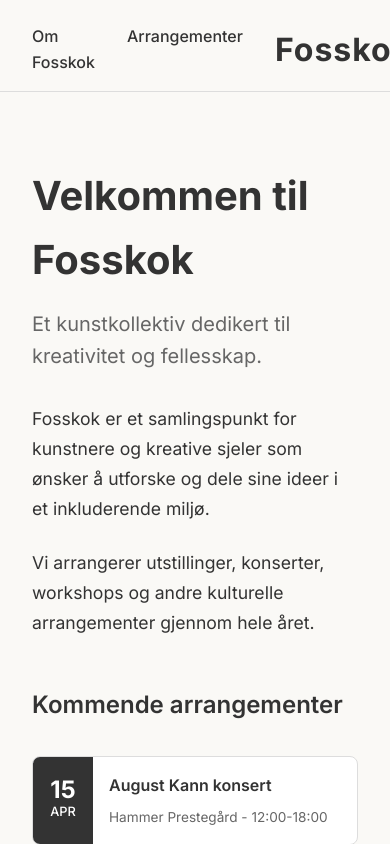
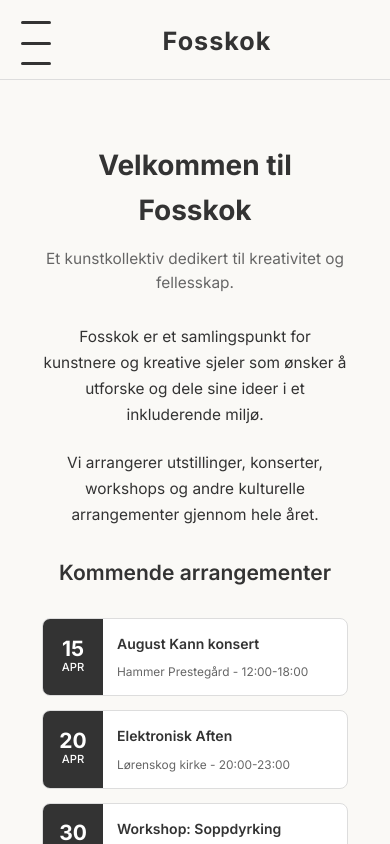
Before and after one commit to 0xJensMalm/fosskok, a Next.js app: page / in a window 390 px wide. Built offline with nearby package versions, Linux system fonts and the light colour scheme.

Commit message:
mobile responsiveness

```diff
--- a/app/arrangementer/page.module.css
+++ b/app/arrangementer/page.module.css
@@ -3,7 +3,7 @@
   flex-direction: column;
   max-width: 1200px;
   margin: 0 auto;
-  padding: 2rem 0;
+  padding: 2rem 1rem;
 }
 
 .eventsGrid {
@@ -138,6 +138,7 @@
   background-color: #333;
 }
 
+/* Mobile styles - force single column layout */
 @media (max-width: 900px) {
   .eventsGrid {
     grid-template-columns: repeat(2, 1fr);
@@ -148,4 +149,29 @@
   .eventsGrid {
     grid-template-columns: 1fr;
   }
+
+  .container {
+    padding: 1.5rem 1rem;
+  }
+
+  .eventCard {
+    min-height: auto;
+  }
+
+  .eventTitle {
+    font-size: 1rem;
+  }
+
+  .eventDate {
+    padding: 1rem 0;
+  }
+
+  .day {
+    font-size: 1.6rem;
+  }
+
+  .calendarButton {
+    width: 100%;
+    justify-content: center;
+  }
 }
--- a/app/globals.css
+++ b/app/globals.css
@@ -40,3 +40,39 @@ a {
   flex-direction: column;
   min-height: 100vh;
 }
+
+/* Add responsive viewport meta tag */
+@viewport {
+  width: device-width;
+  initial-scale: 1;
+}
+
+/* Responsive typography */
+@media (max-width: 768px) {
+  html {
+    font-size: 15px;
+  }
+}
+
+@media (max-width: 480px) {
+  html {
+    font-size: 14px;
+  }
+}
+
+/* Ensure images are responsive */
+img {
+  max-width: 100%;
+  height: auto;
+}
+
+/* Improve touch targets on mobile */
+@media (max-width: 768px) {
+  button,
+  input,
+  select,
+  a {
+    min-height: 44px;
+    min-width: 44px;
+  }
+}
--- a/app/om-fosskok/page.module.css
+++ b/app/om-fosskok/page.module.css
@@ -3,6 +3,7 @@
   flex-direction: column;
   max-width: 1000px;
   margin: 0 auto;
+  padding: 0 1rem;
 }
 
 .title {
@@ -68,4 +69,24 @@
   .content {
     grid-template-columns: 1fr;
   }
+
+  .title {
+    text-align: center;
+    font-size: 2rem;
+    margin-bottom: 1.5rem;
+  }
+
+  .description p {
+    text-align: center;
+  }
+
+  .infoBox {
+    margin-top: 2rem;
+    align-items: center;
+    text-align: center;
+  }
+
+  .infoItem {
+    align-items: center;
+  }
 }
--- a/app/page.module.css
+++ b/app/page.module.css
@@ -4,6 +4,7 @@
   gap: 3rem;
   max-width: 1200px;
   margin: 0 auto;
+  padding: 0 1rem;
 }
 
 .mainContent {
@@ -147,16 +148,49 @@
 @media (max-width: 768px) {
   .homeLayout {
     grid-template-columns: 1fr;
+    gap: 2rem;
   }
 
   .title {
     font-size: 2.5rem;
+    text-align: center;
+  }
+
+  .description {
+    text-align: center;
+    margin-left: auto;
+    margin-right: auto;
+  }
+
+  .introText p {
+    text-align: center;
+  }
+
+  .sideTitle {
+    text-align: center;
+  }
+
+  .viewAllLink {
+    align-self: center;
+    margin-top: 1.5rem;
   }
 }
 
 @media (max-width: 600px) {
   .homeContainer {
     padding: 2rem 1rem;
+  }
+
+  .title {
+    font-size: 2rem;
+  }
+
+  .description {
+    font-size: 1.1rem;
+  }
+
+  .eventCard {
+    width: 100%;
   }
 }
 
--- a/src/components/Navbar.module.css
+++ b/src/components/Navbar.module.css
@@ -2,6 +2,7 @@
   width: 100%;
   padding: 1.5rem 0;
   background-color: #faf9f6; /* Off-white background */
+  position: relative;
 }
 
 .navContainer {
@@ -11,6 +12,7 @@
   justify-content: space-between;
   align-items: center;
   padding: 0 2rem;
+  position: relative;
 }
 
 .navLeft, .navRight {
@@ -76,3 +78,121 @@
   max-width: 1200px;
   margin: 1rem auto 0;
 }
+
+/* Mobile menu button */
+.mobileMenuButton {
+  display: none;
+  flex-direction: column;
+  justify-content: space-between;
+  width: 30px;
+  height: 21px;
+  background: transparent;
+  border: none;
+  cursor: pointer;
+  padding: 0;
+  z-index: 20;
+}
+
+.mobileMenuButton span {
+  width: 30px;
+  height: 3px;
+  background: #333;
+  border-radius: 3px;
+  transition: all 0.3s linear;
+  position: relative;
+  transform-origin: 1px;
+}
+
+.mobileMenuButton.active span:first-child {
+  transform: rotate(45deg);
+}
+
+.mobileMenuButton.active span:nth-child(2) {
+  opacity: 0;
+}
+
+.mobileMenuButton.active span:nth-child(3) {
+  transform: rotate(-45deg);
+}
+
+/* Mobile menu */
+.mobileMenu {
+  display: none;
+  position: fixed;
+  top: 0;
+  left: 0;
+  width: 100%;
+  height: 100%;
+  background-color: #faf9f6;
+  z-index: 10;
+  opacity: 0;
+  visibility: hidden;
+  transition: opacity 0.3s ease, visibility 0.3s ease;
+  overflow-y: auto;
+}
+
+.mobileMenu.open {
+  opacity: 1;
+  visibility: visible;
+}
+
+.mobileMenuContent {
+  display: flex;
+  flex-direction: column;
+  align-items: center;
+  justify-content: center;
+  height: 100%;
+  padding: 2rem;
+  gap: 2rem;
+}
+
+.mobileNavLink {
+  color: #333;
+  text-decoration: none;
+  font-size: 1.5rem;
+  font-weight: 500;
+  position: relative;
+  text-align: center;
+}
+
+.mobileNavLink[aria-current="page"] {
+  font-weight: 700;
+}
+
+.mobileNavLink[aria-current="page"]:after {
+  content: '';
+  position: absolute;
+  width: 100%;
+  height: 2px;
+  bottom: -5px;
+  left: 0;
+  background-color: #333;
+}
+
+/* Media queries for responsive design */
+@media (max-width: 768px) {
+  .navLeft, .navRight {
+    display: none;
+  }
+
+  .mobileMenuButton {
+    display: flex;
+  }
+
+  .mobileMenu {
+    display: block;
+  }
+
+  .navContainer {
+    padding: 0 1.5rem;
+  }
+
+  .logoContainer {
+    margin: 0 auto;
+    padding: 0;
+  }
+
+  .logo {
+    font-size: 1.8rem;
+  }
+}
--- a/src/components/Navbar.tsx
+++ b/src/components/Navbar.tsx
@@ -1,16 +1,62 @@
 "use client";
 
-import React from 'react';
+import React, { useState, useEffect } from 'react';
 import Link from 'next/link';
 import { usePathname } from 'next/navigation';
 import styles from './Navbar.module.css';
 
 const Navbar = () => {
   const pathname = usePathname();
+  const [mobileMenuOpen, setMobileMenuOpen] = useState(false);
+  const [isMobile, setIsMobile] = useState(false);
+
+  // Check if we're on mobile
+  useEffect(() => {
+    const checkIfMobile = () => {
+      setIsMobile(window.innerWidth < 768);
+    };
+
+    // Initial check
+    checkIfMobile();
+
+    // Add resize listener
+    window.addEventListener('resize', checkIfMobile);
+
+    // Cleanup
+    return () => window.removeEventListener('resize', checkIfMobile);
+  }, []);
+
+  // Close mobile menu when navigating to a new page
+  useEffect(() => {
+    setMobileMenuOpen(false);
+  }, [pathname]);
+
+  // Check if we're on the Gryta page and on mobile
+  const isGrytaAndMobile = pathname === '/gryta' && isMobile;
+
+  // If we're on Gryta page and on mobile, redirect to home
+  useEffect(() => {
+    if (isGrytaAndMobile) {
+      window.location.href = '/';
+    }
+  }, [isGrytaAndMobile]);
 
   return (
     <nav className={styles.navbar}>
       <div className={styles.navContainer}>
+        {/* Mobile menu button */}
+        <button
+          className={`${styles.mobileMenuButton} ${mobileMenuOpen ? styles.active : ''}`}
+          onClick={() => setMobileMenuOpen(!mobileMenuOpen)}
+          aria-label="Toggle menu"
+          aria-expanded={mobileMenuOpen}
+        >
+          <span></span>
+          <span></span>
+          <span></span>
+        </button>
+
+        {/* Desktop navigation */}
         <div className={styles.navLeft}>
           <Link
             href="/om-fosskok"
@@ -40,6 +86,8 @@ const Navbar = () => {
           >
             Folka
           </Link>
+          {/* Hide Gryta link on mobile */}
+          {!isMobile && (
             <Link
               href="/gryta"
               className={styles.navLink}
@@ -47,8 +95,38 @@ const Navbar = () => {
             >
               Gryta
             </Link>
+          )}
         </div>
       </div>
+
+      {/* Mobile menu overlay */}
+      <div className={`${styles.mobileMenu} ${mobileMenuOpen ? styles.open : ''}`}>
+        <div className={styles.mobileMenuContent}>
+          <Link
+            href="/om-fosskok"
+            className={styles.mobileNavLink}
+            aria-current={pathname === '/om-fosskok' ? 'page' : undefined}
+          >
+            Om Fosskok
+          </Link>
+          <Link
+            href="/arrangementer"
+            className={styles.mobileNavLink}
+            aria-current={pathname === '/arrangementer' ? 'page' : undefined}
+          >
+            Arrangementer
+          </Link>
+          <Link
+            href="/folka"
+            className={styles.mobileNavLink}
+            aria-current={pathname === '/folka' ? 'page' : undefined}
+          >
+            Folka
+          </Link>
+          {/* No Gryta link on mobile */}
+        </div>
+      </div>
+
       <div className={styles.divider}></div>
     </nav>
   );
```
Also changed, not shown: app/gryta/page.tsx (+36 -1 lines). Lines whose indentation alone changed are shown as unchanged.
